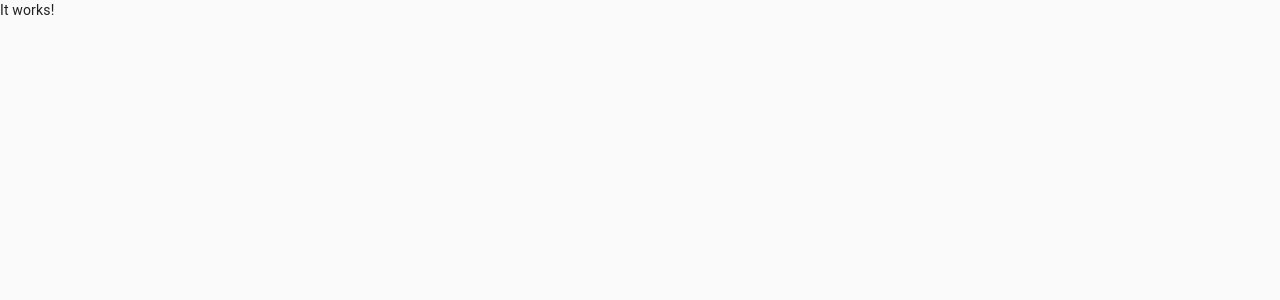
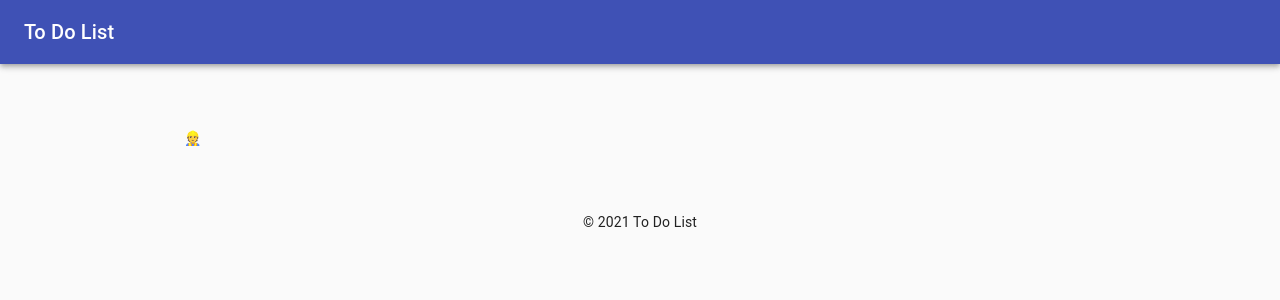
Before and after one commit to nemuvski/todo-reactjs, a React (Create React App) app: page / in a window 1280 px wide. Shown: the top 300 px of the page. Built offline with nearby package versions, Linux system fonts and the light colour scheme.

Commit message:
ベースレイアウトを作成

```diff
--- a/src/App.tsx
+++ /dev/null
@@ -1,7 +0,0 @@
-import React from 'react';
-
-const App = () => {
-  return <div className='app'>It works!</div>;
-};
-
-export default App;
--- /dev/null
+++ b/src/components/App.tsx
@@ -0,0 +1,17 @@
+import React from 'react';
+import Header from './Header';
+import { Container } from '@material-ui/core';
+
+const App = () => {
+  return (
+    <>
+      <Header />
+      <main style={{ marginTop: 64, marginBottom: 64 }}>
+        <Container maxWidth='md'>👷</Container>
+      </main>
+      <footer style={{ textAlign: 'center' }}>&copy; 2021 To Do List</footer>
+    </>
+  );
+};
+
+export default App;
--- /dev/null
+++ b/src/components/Header.tsx
@@ -0,0 +1,16 @@
+import React from 'react';
+import { AppBar, Toolbar, Typography } from '@material-ui/core';
+
+const Header = () => {
+  return (
+    <AppBar position='static'>
+      <Toolbar>
+        <Typography variant='h6' style={{ flexGrow: 1 }}>
+          To Do List
+        </Typography>
+      </Toolbar>
+    </AppBar>
+  );
+};
+
+export default Header;
--- a/src/index.tsx
+++ b/src/index.tsx
@@ -1,7 +1,7 @@
 import React from 'react';
 import ReactDOM from 'react-dom';
 import { CssBaseline } from '@material-ui/core';
-import App from './App';
+import App from './components/App';
 
 ReactDOM.render(
   <React.StrictMode>
```
